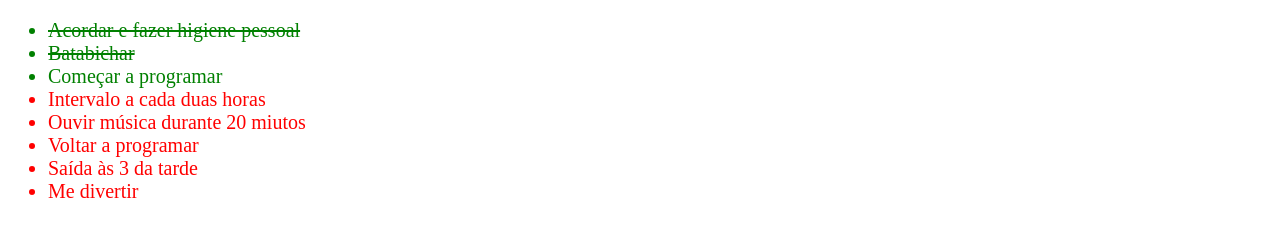
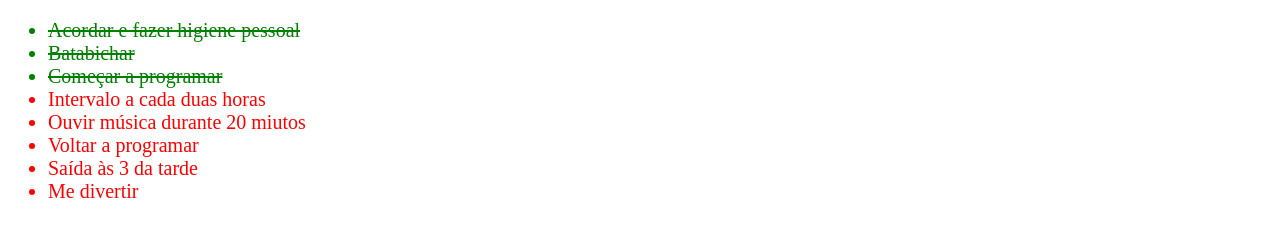
Before and after one commit to antonia567/Webquuen, a plain HTML site: page index.html in a window 1280 px wide. Shown: the part 61-298 px from the top of the page. Drawn offline with Linux system fonts and the light colour scheme.

Commit message:
item alterado

```diff
--- a/index.html
+++ b/index.html
@@ -11,7 +11,7 @@
   <ul>
     <li class="concluida"><del>Acordar e fazer higiene pessoal</del></li>
     <li class="concluida"><del>Batabichar</del></li>
-    <li class="concluida">Começar a programar</li>
+    <li class="concluida"><del>Começar a programar</li></del>
     <li class="pendente">Intervalo a cada duas horas</li>
     <li class="pendente">Ouvir música durante 20 miutos</li>
     <li class="pendente">Voltar a programar</li>
```
